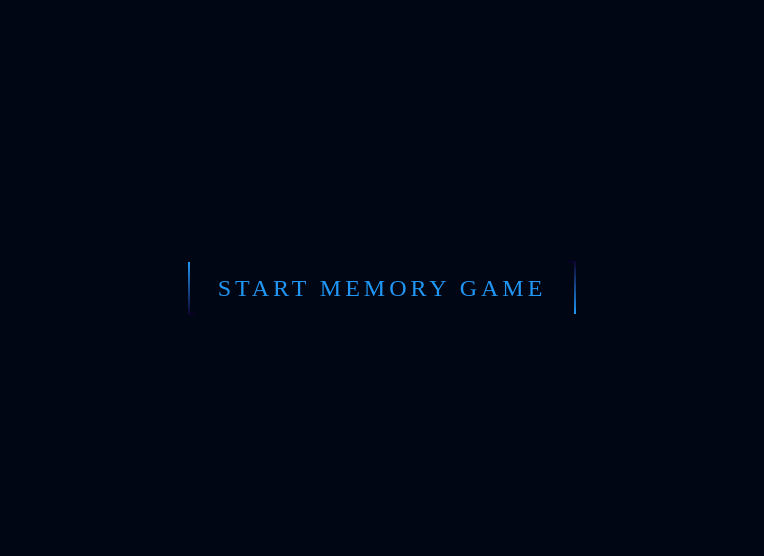
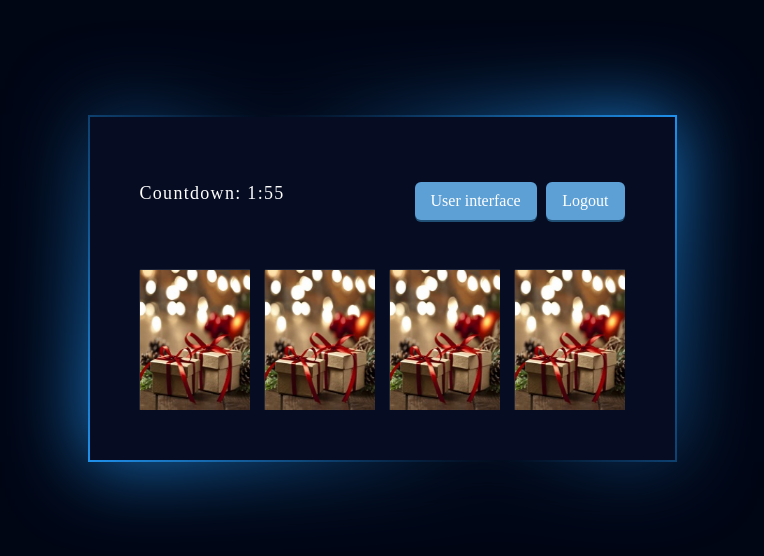
Before and after one commit to Druzhkova/Match-match-game, a React (Create React App) app: page /main in a window 1280 px wide. Shown: the part 112-668 px from the top of the page, without its empty margins (258-1022 px from the left). Built offline with nearby package versions, Linux system fonts and the light colour scheme.

Commit message:
feat: add countdown to main page

```diff
--- a/src/App.jsx
+++ b/src/App.jsx
@@ -1,20 +1,21 @@
 import React from 'react';
-// import { Route, Switch, Redirect } from 'react-router-dom';
+import { Route, Switch, Redirect } from 'react-router-dom';
+import { MemoryGame } from './MemoryGame';
 import {
-  MemoryGame,
-} from './MemoryGame';
+  UserProfile, MainPage,
+} from './MemoryGame/components';
 
 function App() {
-  return <MemoryGame />;
-  // <div>
-  //   <Switch>
-  //     <Route exact path="/" component={StartPage} />
-  //     <Route path="/authorization" component={AuthorizationPage} />
-  //     <Route path="/login" component={UserProfile} />
-  //     <Route path="/main" component={MainPage} />
-  //     <Redirect to="/" />
-  //   </Switch>
-  // </div>
+  return (
+    <div>
+      <Switch>
+        <Route exact path="/" component={MemoryGame} />
+        <Route path="/user" component={UserProfile} />
+        <Route path="/main" component={MainPage} />
+        <Redirect to="/" />
+      </Switch>
+    </div>
+  );
 }
 
 export default App;
--- a/src/MemoryGame/components/AuthorizationPage/AuthorizationPage.jsx
+++ b/src/MemoryGame/components/AuthorizationPage/AuthorizationPage.jsx
@@ -1,7 +1,7 @@
 import React, { useState, useCallback } from 'react';
 import styled from 'styled-components';
-// import { Link } from 'react-router-dom';
 import { useDispatch } from 'react-redux';
+import { useHistory } from 'react-router-dom';
 import { Button, Board } from '../components';
 import { authorizationRequest } from './actions';
 
@@ -13,6 +13,8 @@ export function AuthorizationPage() {
 
   const [displayButton, setDisplayButton] = useState('flex');
   const [displayContainerForm, setDisplayContainerForm] = useState('none');
+
+  const history = useHistory();
 
   const dispatch = useDispatch();
 
@@ -33,7 +35,8 @@ export function AuthorizationPage() {
     setName('');
     setSurname('');
     setEmail('');
-  }, [dispatch, name, surname, email]);
+    history.push('/user');
+  }, [dispatch, name, surname, email, history]);
 
   const showButtonOutline = useCallback(() => {
     setDisplaySpan('block');
@@ -92,6 +95,7 @@ const Title = styled.p`
 const Input = styled.input`
   padding: 5px 10px;
   margin-bottom: 10px;
+  border-radius: 6px;
 `;
 
 const Form = styled.form`
--- a/src/MemoryGame/components/MainPage/MainPage.jsx
+++ b/src/MemoryGame/components/MainPage/MainPage.jsx
@@ -1,15 +1,97 @@
-import React from 'react';
-import { Link } from 'react-router-dom';
+import React, { useCallback, useEffect, useState } from 'react';
+import { useHistory } from 'react-router-dom';
+import styled from 'styled-components';
+import { useDispatch } from 'react-redux';
 import { Button, Board } from '../components';
 import { Card } from './components';
+import { logout as logoutAction } from '../AuthorizationPage/actions';
 
 export function MainPage() {
+  const [counter, setCounter] = useState(120);
+  const history = useHistory();
+  const dispatch = useDispatch();
+
+  useEffect(() => {
+    let timer;
+    if (counter > 0) {
+      timer = setTimeout(() => setCounter((c) => c - 1), 1000);
+    }
+
+    return () => {
+      if (timer) {
+        clearTimeout(timer);
+      }
+    };
+  }, [counter]);
+
+  const putZeroBeforeSingleDigits = (time) => (String(time).length === 1 ? `0${time}` : `${time}`);
+
+  const timeFormat = (time) => {
+    const minutes = Math.floor(time / 60);
+    const seconds = time % 60;
+
+    return `${minutes}:${putZeroBeforeSingleDigits(seconds)}`;
+  };
+
+  const goToUserPage = useCallback(() => {
+    history.push('/user');
+  }, [history]);
+
+  const logout = useCallback(() => {
+    dispatch(logoutAction());
+    history.push('/');
+  }, [dispatch, history]);
+
   return (
-    <>
-      <Link to="/login"><Button>Go to login page</Button></Link>
-      <Board>
+    <Board>
+      <Timer>
+        {counter === 0 ? 'Time over' : (
+          <div>
+            Countdown:
+            {' '}
+            {timeFormat(counter)}
+          </div>
+        )}
+        <ButtonContainer>
+          <StyledButton>
+            <Button onClick={goToUserPage}>User interface</Button>
+          </StyledButton>
+          <StyledButton>
+            <Button onClick={logout}>Logout</Button>
+          </StyledButton>
+        </ButtonContainer>
+      </Timer>
+      <Container>
         <Card frontImg="/images/сhristmas-tree.jpg" backImg="/images/christmas_presents.jpg" />
-      </Board>
-    </>
+        <Card frontImg="/images/сhristmas-tree.jpg" backImg="/images/christmas_presents.jpg" />
+        <Card frontImg="/images/сhristmas-tree.jpg" backImg="/images/christmas_presents.jpg" />
+        <Card frontImg="/images/сhristmas-tree.jpg" backImg="/images/christmas_presents.jpg" />
+      </Container>
+    </Board>
   );
 }
+
+const Timer = styled.div`
+  color: #fff;
+  display: flex;
+  justify-content: space-between;
+  align-items: center;
+  margin-bottom: 50px;
+`;
+
+const Container = styled.div`
+  display: flex;
+  justify-content: center;
+  align-items: center;
+`;
+
+const ButtonContainer = styled.div`
+  width: 210px;
+  display: flex;
+  justify-content: space-between;
+  align-items: center;
+`;
+
+const StyledButton = styled.div`
+  width: auto
+`;
--- a/src/MemoryGame/components/UserProfile/UserProfile.jsx
+++ b/src/MemoryGame/components/UserProfile/UserProfile.jsx
@@ -1,16 +1,23 @@
 import React, { useCallback } from 'react';
 import { useDispatch } from 'react-redux';
 import styled from 'styled-components';
+import { useHistory } from 'react-router-dom';
 import { Button, Board } from '../components';
 import { GameDifficultyCard, SkirtSelectionCard } from './components';
 import { logout as logoutAction } from '../AuthorizationPage/actions';
 
 export function UserProfile() {
   const dispatch = useDispatch();
+  const history = useHistory();
 
   const logout = useCallback(() => {
     dispatch(logoutAction());
-  }, [dispatch]);
+    history.push('/');
+  }, [dispatch, history]);
+
+  const goToMainPage = useCallback(() => {
+    history.push('/main');
+  }, [history]);
 
   return (
     <>
@@ -18,7 +25,7 @@ export function UserProfile() {
         <Container>
           <div>
             <Button onClick={logout}>Logout</Button>
-            <Button>Start Game</Button>
+            <Button onClick={goToMainPage}>Start Game</Button>
           </div>
           <div>
             <GameDifficultyCard />
```
Also changed, not shown: 1 other file (tests, documents, lock files or other folders).
